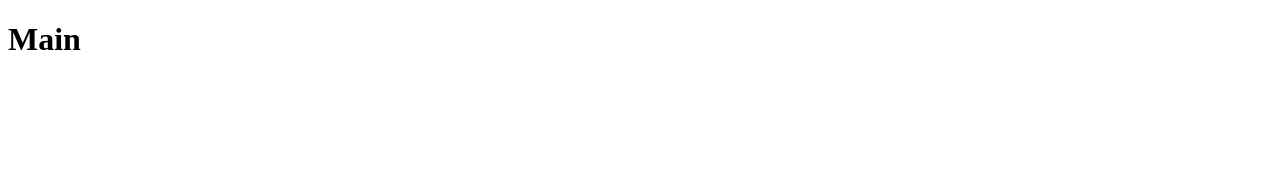
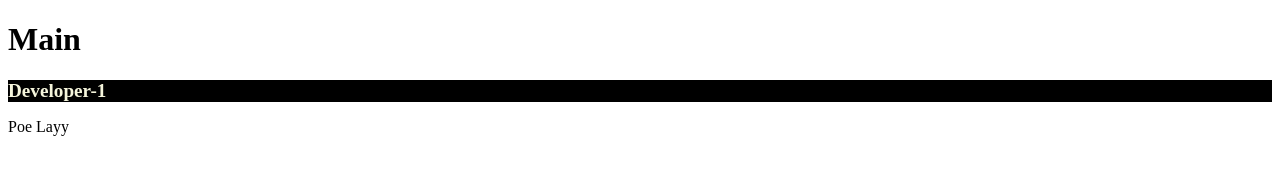
Before and after one commit to Luminous152/Git_Merge_Conflict, a plain HTML site: page index.html in a window 1280 px wide. Drawn offline with Linux system fonts and the light colour scheme.

Commit message:
dev-1 done

```diff
--- a/index.html
+++ b/index.html
@@ -4,8 +4,14 @@
     <meta charset="UTF-8">
     <meta name="viewport" content="width=device-width, initial-scale=1.0">
     <title>Document</title>
+    <link rel="stylesheet" href="./style.css">
 </head>
 <body>
-    <h1>Main</h1>
+    <h1 >Main</h1>
+
+    <header>
+        <h1 class="dev-1">Developer-1</h1>
+        <p>Poe Layy</p>
+    </header>
 </body>
 </html>
--- /dev/null
+++ b/style.css
@@ -0,0 +1,5 @@
+.dev-1{
+    color: beige;
+    background-color: black;
+    font-size: larger;
+}
```
